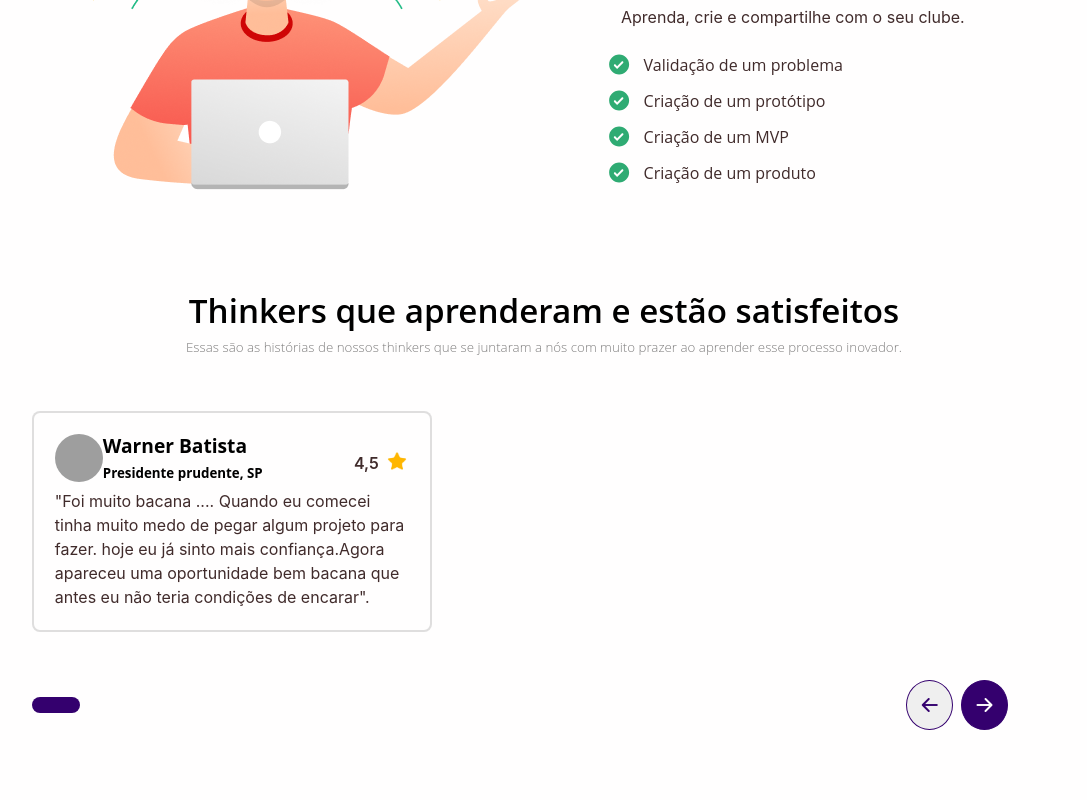
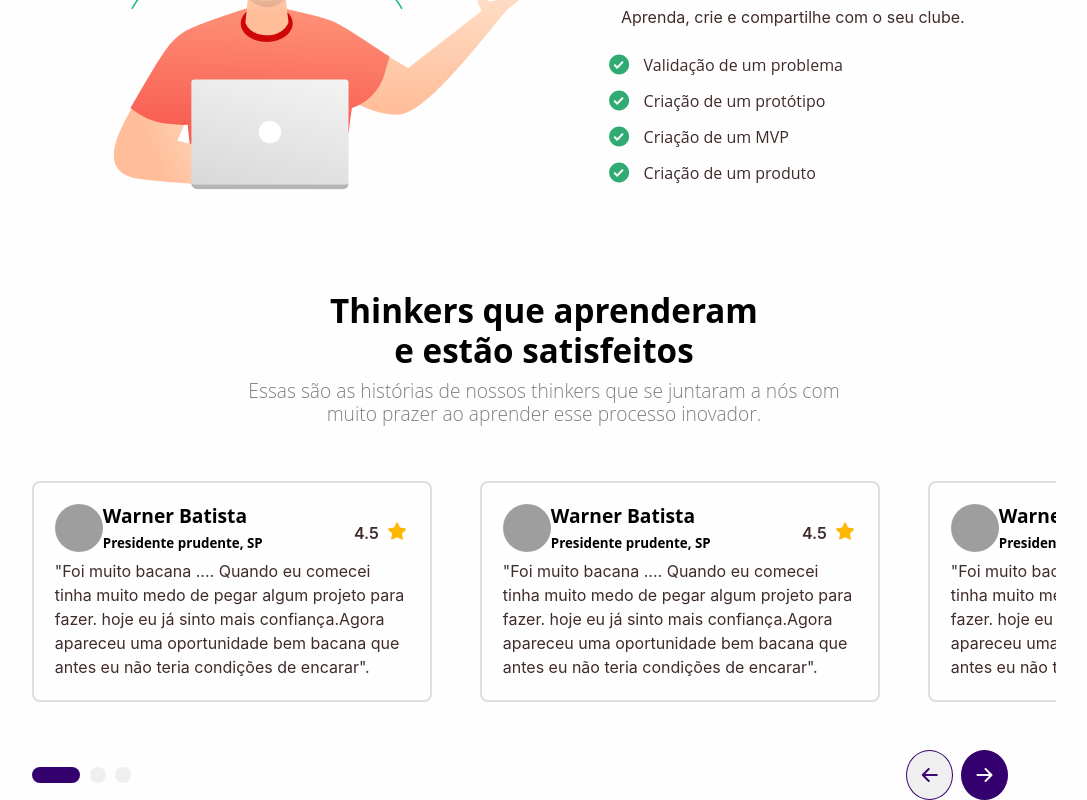
Before and after one commit to felipealbuquerq/primeirasemanadothinker, an Angular app in the folder angular/: page / in a window 1280 px wide. Shown: the part 1126-1926 px from the top of the page, without its empty margins (96-1183 px from the left). Before the commit the page ends 1856 px from the top, so only its background shows below. Built offline with nearby package versions, Linux system fonts and the light colour scheme; grey boxes are pictures that could not be loaded.

Commit message:
feat: #6 - add isActived field on card component

```diff
--- a/angular/src/app/shared/card/card.component.ts
+++ b/angular/src/app/shared/card/card.component.ts
@@ -11,4 +11,5 @@ export class CardComponent {
   @Input() image = '';
   @Input() stars = '0';
   @Input() text = '';
+  @Input() isActived = false;
 }
--- a/angular/src/app/testimonials-area/testimonials-area.component.html
+++ b/angular/src/app/testimonials-area/testimonials-area.component.html
@@ -1,23 +1,26 @@
 <div class="think-container">
   <section>
     <div class="text-container">
-      <h2 class="fw-semi-bold text-center">
-        Thinkers que aprenderam e estão satisfeitos
+      <h2 class="fw-bold text-center">
+        Thinkers que aprenderam <br />
+        e estão satisfeitos
       </h2>
-      <h5 class="fw-lighter text-black-50 text-center fs--1">
+      <h5 class="fw-lighter text-black-50 text-center subtitle">
         Essas são as histórias de nossos thinkers que se juntaram a nós com
+        <br />
         muito prazer ao aprender esse processo inovador.
       </h5>
     </div>
 
     <div class="card-container">
       <app-card
-        *ngFor="let testimonial of testimonials"
+        *ngFor="let testimonial of testimonials; let index = index"
         [name]="testimonial.name"
         [place]="testimonial.place"
         [image]="testimonial.image"
         [stars]="testimonial.stars"
         [text]="testimonial.text"
+        [isActived]="testimonialIndex === index"
       ></app-card>
     </div>
     <div class="footer-testimonials">
--- a/angular/src/app/testimonials-area/testimonials-area.component.ts
+++ b/angular/src/app/testimonials-area/testimonials-area.component.ts
@@ -15,7 +15,23 @@ export class TestimonialsAreaComponent {
       place: 'Presidente prudente, SP',
       image:
         'https://files.tecnoblog.net/wp-content/uploads/2022/03/copiar-texto-imagem-2.png',
-      stars: '4,5',
+      stars: '4.5',
+      text: '"Foi muito bacana .... Quando eu comecei tinha muito medo de pegar algum projeto para fazer. hoje eu já sinto mais confiança.Agora apareceu uma oportunidade bem bacana que antes eu não teria condições de encarar".',
+    },
+    {
+      name: 'Warner Batista',
+      place: 'Presidente prudente, SP',
+      image:
+        'https://files.tecnoblog.net/wp-content/uploads/2022/03/copiar-texto-imagem-2.png',
+      stars: '4.5',
+      text: '"Foi muito bacana .... Quando eu comecei tinha muito medo de pegar algum projeto para fazer. hoje eu já sinto mais confiança.Agora apareceu uma oportunidade bem bacana que antes eu não teria condições de encarar".',
+    },
+    {
+      name: 'Warner Batista',
+      place: 'Presidente prudente, SP',
+      image:
+        'https://files.tecnoblog.net/wp-content/uploads/2022/03/copiar-texto-imagem-2.png',
+      stars: '4.5',
       text: '"Foi muito bacana .... Quando eu comecei tinha muito medo de pegar algum projeto para fazer. hoje eu já sinto mais confiança.Agora apareceu uma oportunidade bem bacana que antes eu não teria condições de encarar".',
     },
   ];
```
